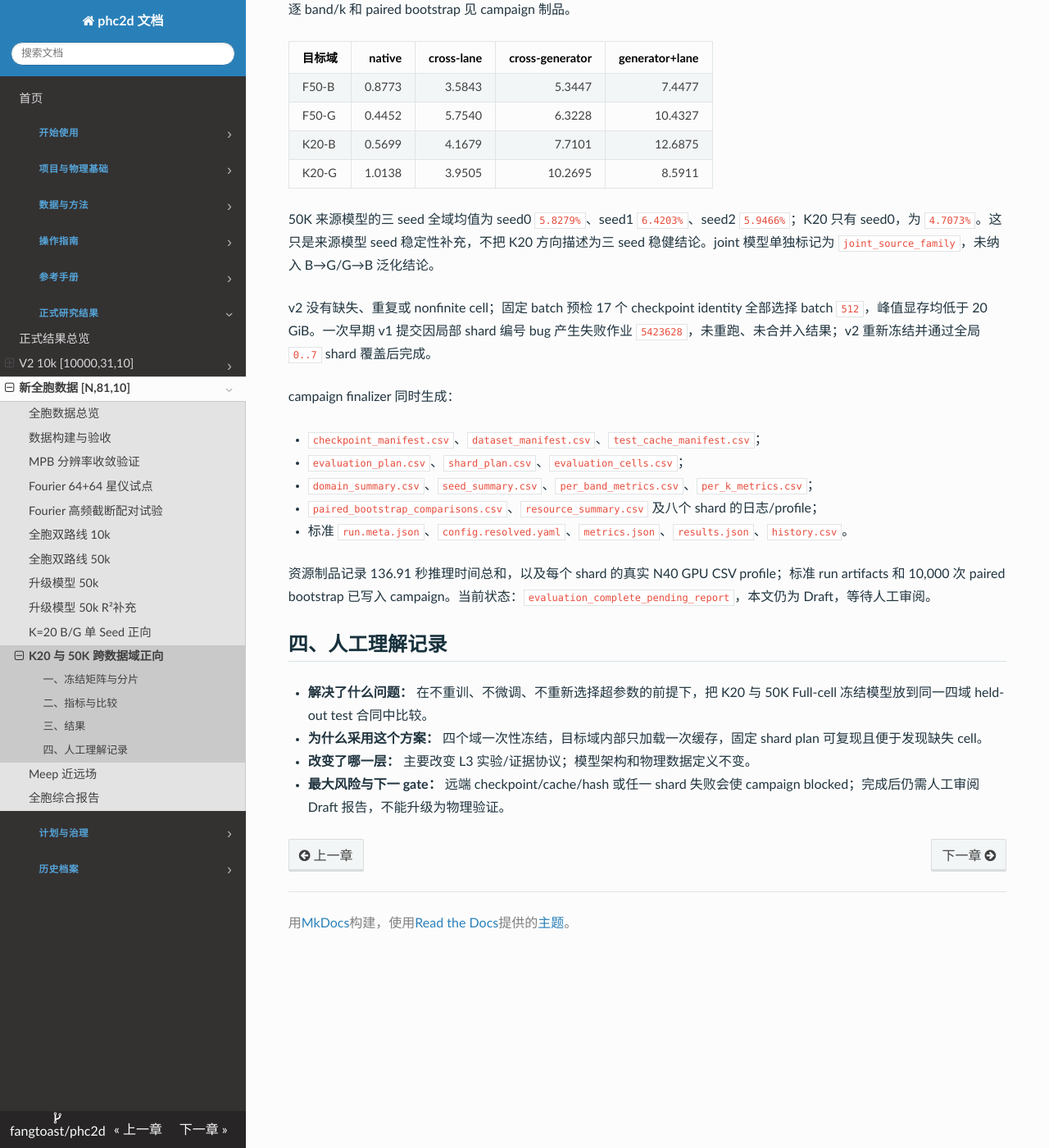
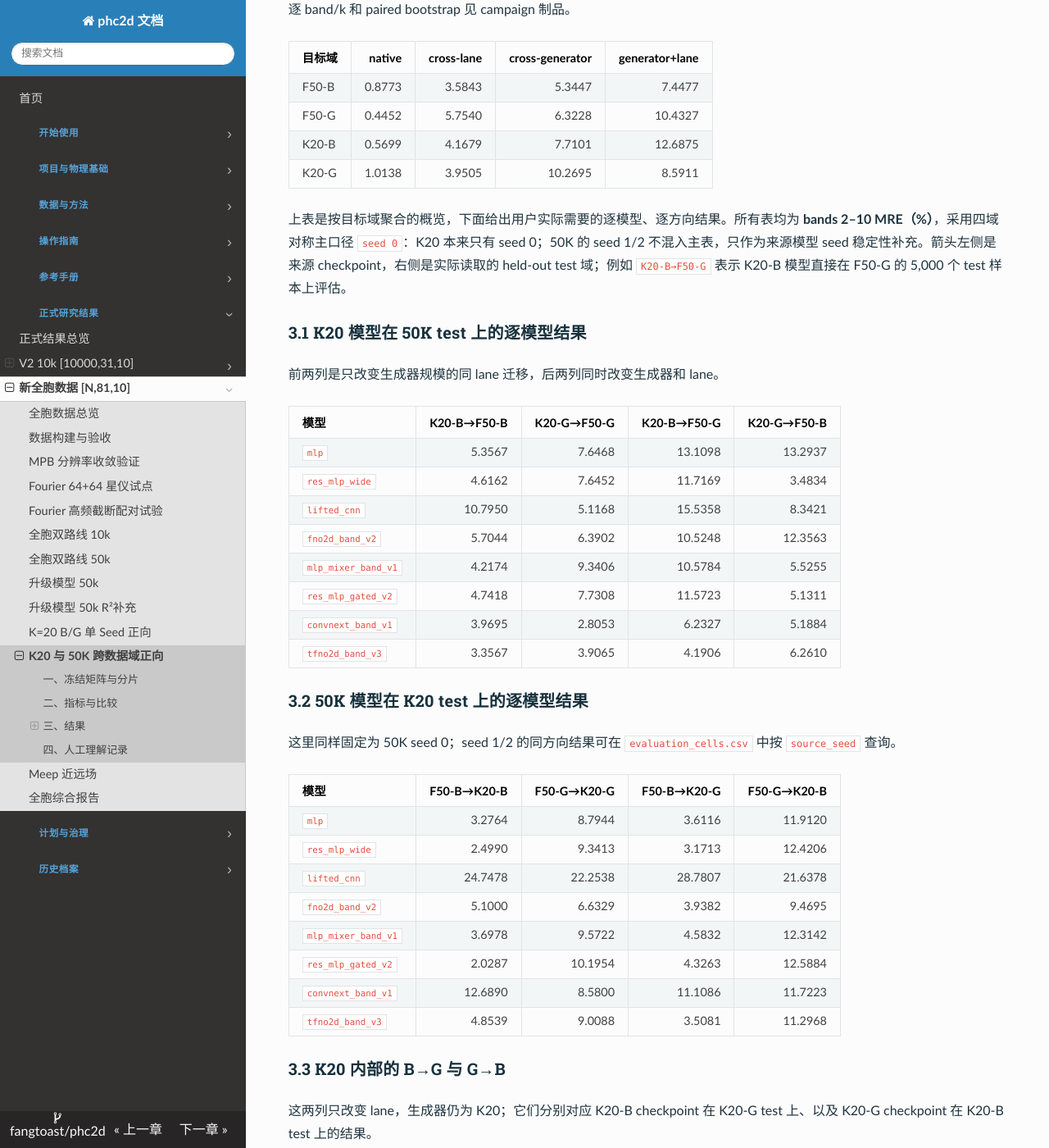
Before and after one commit to fangtoast/phc2d, an MkDocs documentation site: the page built from docs/results/forward/全胞K20与50K跨数据域正向验证_20260820.md, in a window 1280 px wide and 1400 px high, scrolled down 973 px. Shown: the whole window at 82% size. Built offline with MkDocs 1.6.1, drawn with Linux system fonts in a browser that asks for light colours; some of the changed text lies outside the part shown.

Commit message:
docs: clarify cross-domain direction tables

```diff
--- a/docs/results/forward/全胞K20与50K跨数据域正向验证_20260820.md
+++ b/docs/results/forward/全胞K20与50K跨数据域正向验证_20260820.md
@@ -55,6 +55,70 @@ N40 campaign 已完成 `8/8 shards`、`272/272 cells`、`0 failed`。以下为 b
 | K20-B | 0.5699 | 4.1679 | 7.7101 | 12.6875 |
 | K20-G | 1.0138 | 3.9505 | 10.2695 | 8.5911 |
 
+上表是按目标域聚合的概览，下面给出用户实际需要的逐模型、逐方向结果。所有表均为 **bands 2–10 MRE（%）**，采用四域对称主口径 `seed 0`：K20 本来只有 seed 0；50K 的 seed 1/2 不混入主表，只作为来源模型 seed 稳定性补充。箭头左侧是来源 checkpoint，右侧是实际读取的 held-out test 域；例如 `K20-B→F50-G` 表示 K20-B 模型直接在 F50-G 的 5,000 个 test 样本上评估。
+
+### 3.1 K20 模型在 50K test 上的逐模型结果
+
+前两列是只改变生成器规模的同 lane 迁移，后两列同时改变生成器和 lane。
+
+| 模型 | K20-B→F50-B | K20-G→F50-G | K20-B→F50-G | K20-G→F50-B |
+|---|---:|---:|---:|---:|
+| `mlp` | 5.3567 | 7.6468 | 13.1098 | 13.2937 |
+| `res_mlp_wide` | 4.6162 | 7.6452 | 11.7169 | 3.4834 |
+| `lifted_cnn` | 10.7950 | 5.1168 | 15.5358 | 8.3421 |
+| `fno2d_band_v2` | 5.7044 | 6.3902 | 10.5248 | 12.3563 |
+| `mlp_mixer_band_v1` | 4.2174 | 9.3406 | 10.5784 | 5.5255 |
+| `res_mlp_gated_v2` | 4.7418 | 7.7308 | 11.5723 | 5.1311 |
+| `convnext_band_v1` | 3.9695 | 2.8053 | 6.2327 | 5.1884 |
+| `tfno2d_band_v3` | 3.3567 | 3.9065 | 4.1906 | 6.2610 |
+
+### 3.2 50K 模型在 K20 test 上的逐模型结果
+
+这里同样固定为 50K seed 0；seed 1/2 的同方向结果可在 `evaluation_cells.csv` 中按 `source_seed` 查询。
+
+| 模型 | F50-B→K20-B | F50-G→K20-G | F50-B→K20-G | F50-G→K20-B |
+|---|---:|---:|---:|---:|
+| `mlp` | 3.2764 | 8.7944 | 3.6116 | 11.9120 |
+| `res_mlp_wide` | 2.4990 | 9.3413 | 3.1713 | 12.4206 |
+| `lifted_cnn` | 24.7478 | 22.2538 | 28.7807 | 21.6378 |
+| `fno2d_band_v2` | 5.1000 | 6.6329 | 3.9382 | 9.4695 |
+| `mlp_mixer_band_v1` | 3.6978 | 9.5722 | 4.5832 | 12.3142 |
+| `res_mlp_gated_v2` | 2.0287 | 10.1954 | 4.3263 | 12.5884 |
+| `convnext_band_v1` | 12.6890 | 8.5800 | 11.1086 | 11.7223 |
+| `tfno2d_band_v3` | 4.8539 | 9.0088 | 3.5081 | 11.2968 |
+
+### 3.3 K20 内部的 B→G 与 G→B
+
+这两列只改变 lane，生成器仍为 K20；它们分别对应 K20-B checkpoint 在 K20-G test 上、以及 K20-G checkpoint 在 K20-B test 上的结果。
+
+| 模型 | B→G | G→B |
+|---|---:|---:|
+| `mlp` | 5.3029 | 10.6465 |
+| `res_mlp_wide` | 3.9891 | 4.1200 |
+| `lifted_cnn` | 3.4137 | 2.3775 |
+| `fno2d_band_v2` | 3.8473 | 1.5712 |
+| `mlp_mixer_band_v1` | 3.8803 | 4.3587 |
+| `res_mlp_gated_v2` | 3.8218 | 4.3556 |
+| `convnext_band_v1` | 3.6117 | 2.7355 |
+| `tfno2d_band_v3` | 3.7373 | 3.1784 |
+
+### 3.4 50K 内部的 B→G 与 G→B
+
+下表仍是 seed 0；50K seed 1/2 的 lane 方向稳定性只作为补充，不改变主表口径。
+
+| 模型 | B→G | G→B |
+|---|---:|---:|
+| `mlp` | 7.5145 | 4.4823 |
+| `res_mlp_wide` | 5.7290 | 4.4462 |
+| `lifted_cnn` | 5.1197 | 3.3172 |
+| `fno2d_band_v2` | 1.5318 | 2.2543 |
+| `mlp_mixer_band_v1` | 3.6578 | 2.2683 |
+| `res_mlp_gated_v2` | 5.5535 | 5.6177 |
+| `convnext_band_v1` | 2.2636 | 2.6334 |
+| `tfno2d_band_v3` | 2.7560 | 2.7274 |
+
+从方向上看，K20→50K 同 lane 的最低值分别是 B lane 的 `tfno2d_band_v3`（3.3567%）和 G lane 的 `convnext_band_v1`（2.8053%）；50K→K20 同 lane 的最低值分别是 B lane 的 `res_mlp_gated_v2`（2.0287%）和 G lane 的 `fno2d_band_v2`（6.6329%）。K20 内部的最低 B→G/G→B 分别为 `lifted_cnn`（3.4137%）/`fno2d_band_v2`（1.5712%）；50K 内部则分别为 `fno2d_band_v2`（1.5318%）/`lifted_cnn`（3.3172%）。这些是 seed 0 的方向性观察，不构成模型族普遍优劣或物理验证结论。
+
 50K 来源模型的三 seed 全域均值为 seed0 `5.8279%`、seed1 `6.4203%`、seed2 `5.9466%`；K20 只有 seed0，为 `4.7073%`。这只是来源模型 seed 稳定性补充，不把 K20 方向描述为三 seed 稳健结论。joint 模型单独标记为 `joint_source_family`，未纳入 B→G/G→B 泛化结论。
 
 v2 没有缺失、重复或 nonfinite cell；固定 batch 预检 17 个 checkpoint identity 全部选择 batch `512`，峰值显存均低于 20 GiB。一次早期 v1 提交因局部 shard 编号 bug 产生失败作业 `5423628`，未重跑、未合并入结果；v2 重新冻结并通过全局 `0..7` shard 覆盖后完成。
```
